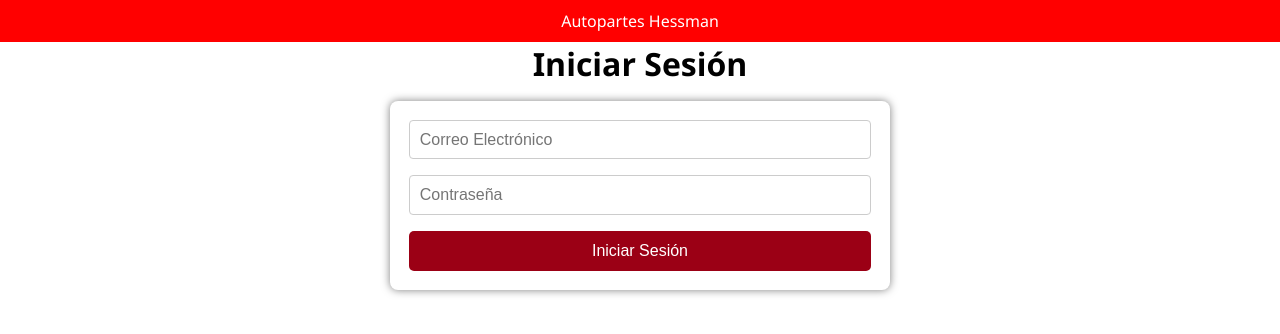
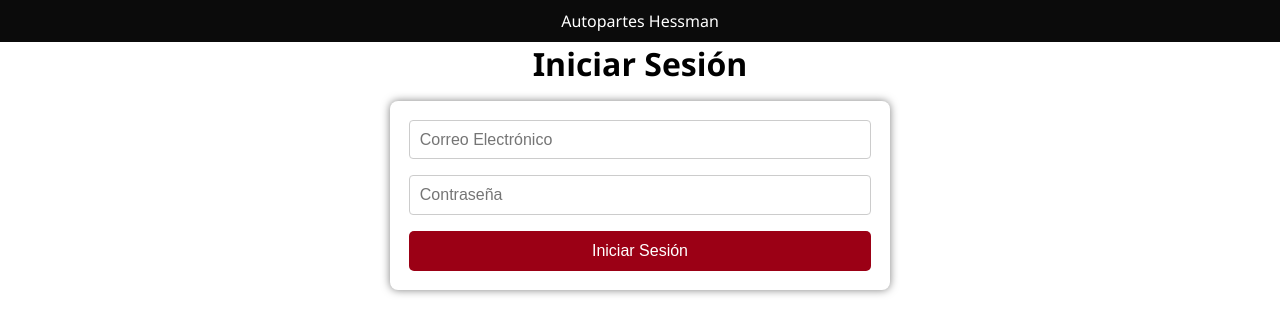
Before and after one commit to ShadyChunck/Pruebas, a website with bundled scripts: page public/login.html in a window 1280 px wide. Built offline with nearby package versions, Linux system fonts and the light colour scheme; no server answers.

Commit message:
barra_hessman se cambio de general a login

```diff
--- a/public/css/general.css
+++ b/public/css/general.css
@@ -5,7 +5,7 @@
 }
 
 #barra_hessman {
-    background-color: #ff0000;
+    background-color: #0b0b0b;
     color: white;
     padding: 10px;
     text-align: center;
--- a/public/css/login.css
+++ b/public/css/login.css
@@ -20,9 +20,14 @@ body {
     color: var(--negro);
     min-height: 100vh;
 }
-topbar{
 
+#barra_hessman {
+    background-color: #0b0b0b;
+    color: white;
+    padding: 10px;
+    text-align: center;
 }
+
 form button {
     background-color: #9B0015;
     color: white;
```
